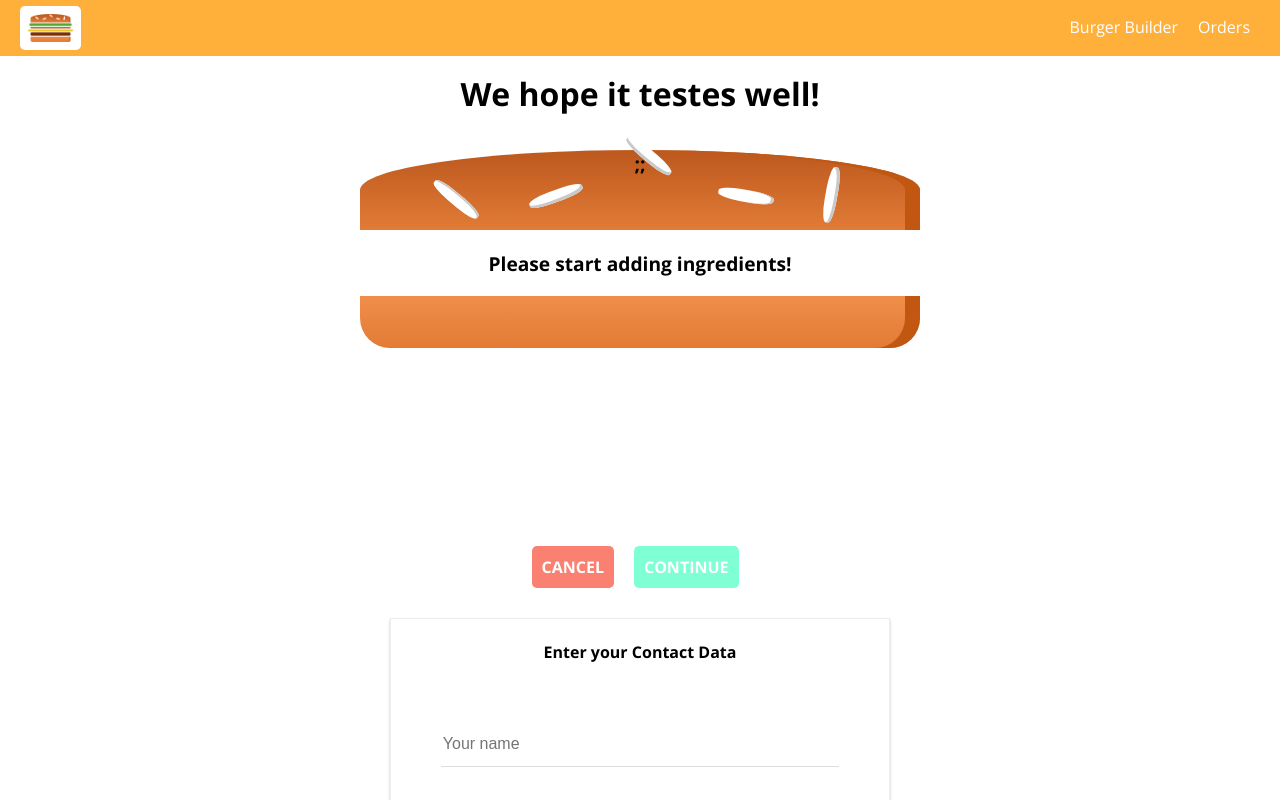
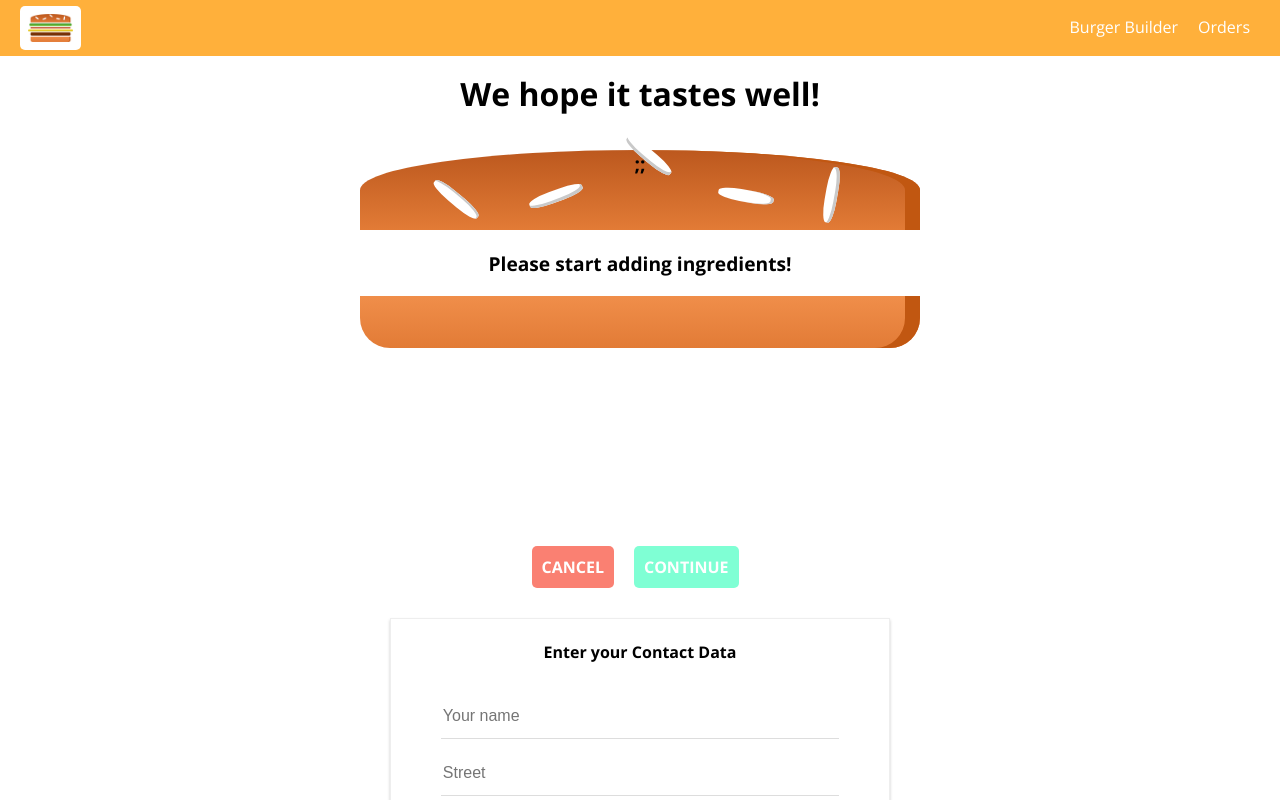
Before and after one commit to JerryLeung-dev/burger-app, a React (Create React App) app: page /checkout in a window 1280 px wide. Both pictures are taken after a click on the button "CONTINUE". Shown: the top 800 px of the page. Built offline with nearby package versions, Linux system fonts and the light colour scheme; the HTML template or start-up script is replaced by a standard one.

Commit message:
Minor fix to Label and form element padding

```diff
--- a/src/components/Order/CheckoutSummary/CheckoutSummary.js
+++ b/src/components/Order/CheckoutSummary/CheckoutSummary.js
@@ -7,7 +7,7 @@ import classes from './CheckoutSummary.module.css';
 const checkoutSummary = (props) => {
     return (
         <div className={classes.CheckoutSummary}>
-            <h1>We hope it testes well!</h1>
+            <h1>We hope it tastes well!</h1>
             <div style={{width:'100%', margin:'auto'}}>
                 <Burger ingredients={props.ingredients}/>
             </div>
--- a/src/components/UI/Input/Input.module.css
+++ b/src/components/UI/Input/Input.module.css
@@ -1,7 +1,7 @@
 .Input {
     font-family: 'Open Sans Condensed', arial, sans;
 	width: 80%;
-	padding: 30px;
+	padding:2px;
 	background: #FFFFFF;
 	margin: 0 auto;
 }
```
